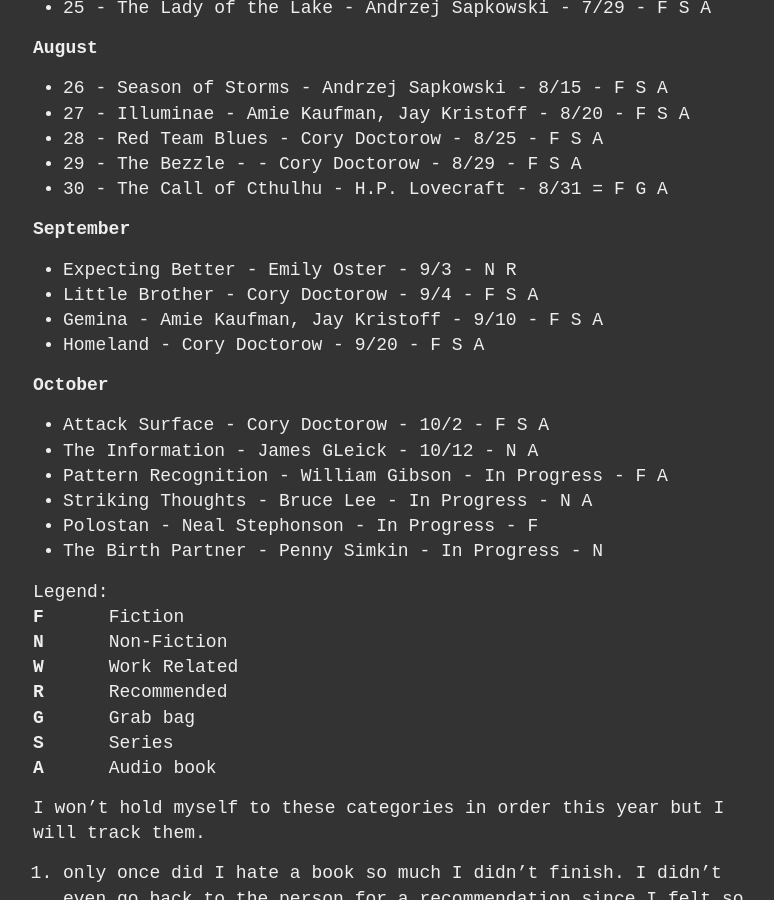
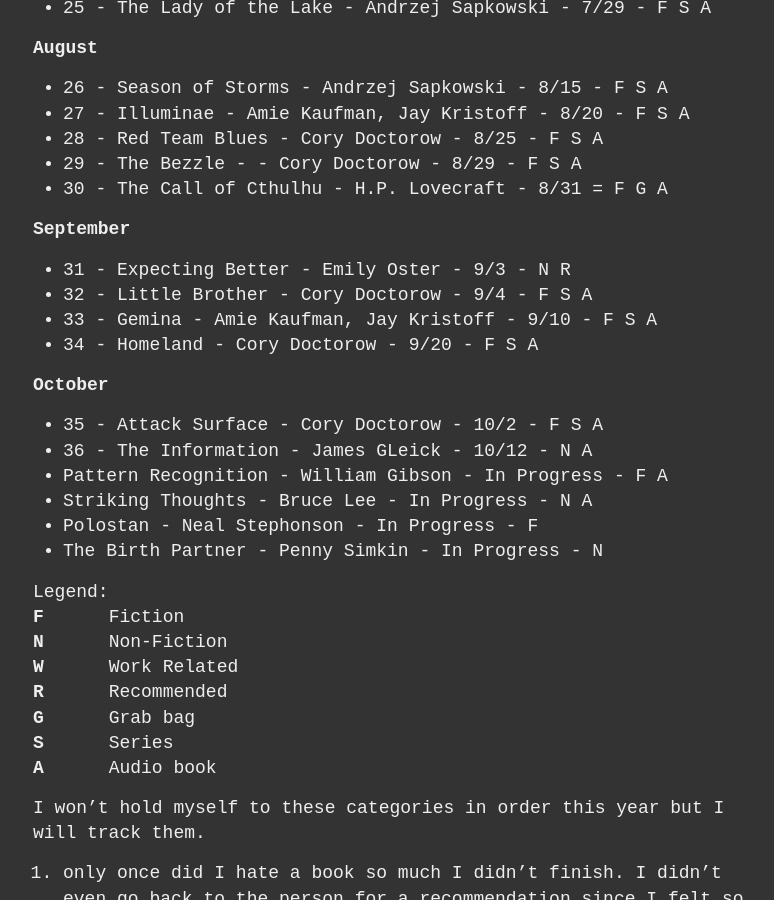
Before and after one commit to ninjajoe9/ninjajoe9.github.io, a Jekyll site: the page built from _posts/2024-01-15-Books-for-2024.md, in a window 1280 px wide and 900 px high, scrolled down 2563 px. Shown: the whole window, without its empty margins (247-1021 px from the left). Built offline with Jekyll 4.4.1, drawn with Linux system fonts in a browser that asks for light colours; our own code applies the rules of GitHub Pages for plain Markdown files.

```diff
--- a/_posts/2024-01-15-Books-for-2024.md
+++ b/_posts/2024-01-15-Books-for-2024.md
@@ -68,15 +68,15 @@
 
 **September**
 
-- Expecting Better - Emily Oster - 9/3 - N R
-- Little Brother - Cory Doctorow - 9/4 - F S A
-- Gemina - Amie Kaufman, Jay Kristoff - 9/10 - F S A
-- Homeland - Cory Doctorow - 9/20 - F S A
+- 31 - Expecting Better - Emily Oster - 9/3 - N R
+- 32 - Little Brother - Cory Doctorow - 9/4 - F S A
+- 33 - Gemina - Amie Kaufman, Jay Kristoff - 9/10 - F S A
+- 34 - Homeland - Cory Doctorow - 9/20 - F S A
 
 **October**
 
-- Attack Surface - Cory Doctorow - 10/2 - F S A
-- The Information - James GLeick - 10/12 - N A
+- 35 - Attack Surface - Cory Doctorow - 10/2 - F S A
+- 36 - The Information - James GLeick - 10/12 - N A
 - Pattern Recognition - William Gibson - In Progress - F A
 - Striking Thoughts - Bruce Lee - In Progress - N A
 - Polostan - Neal Stephonson - In Progress - F
```
